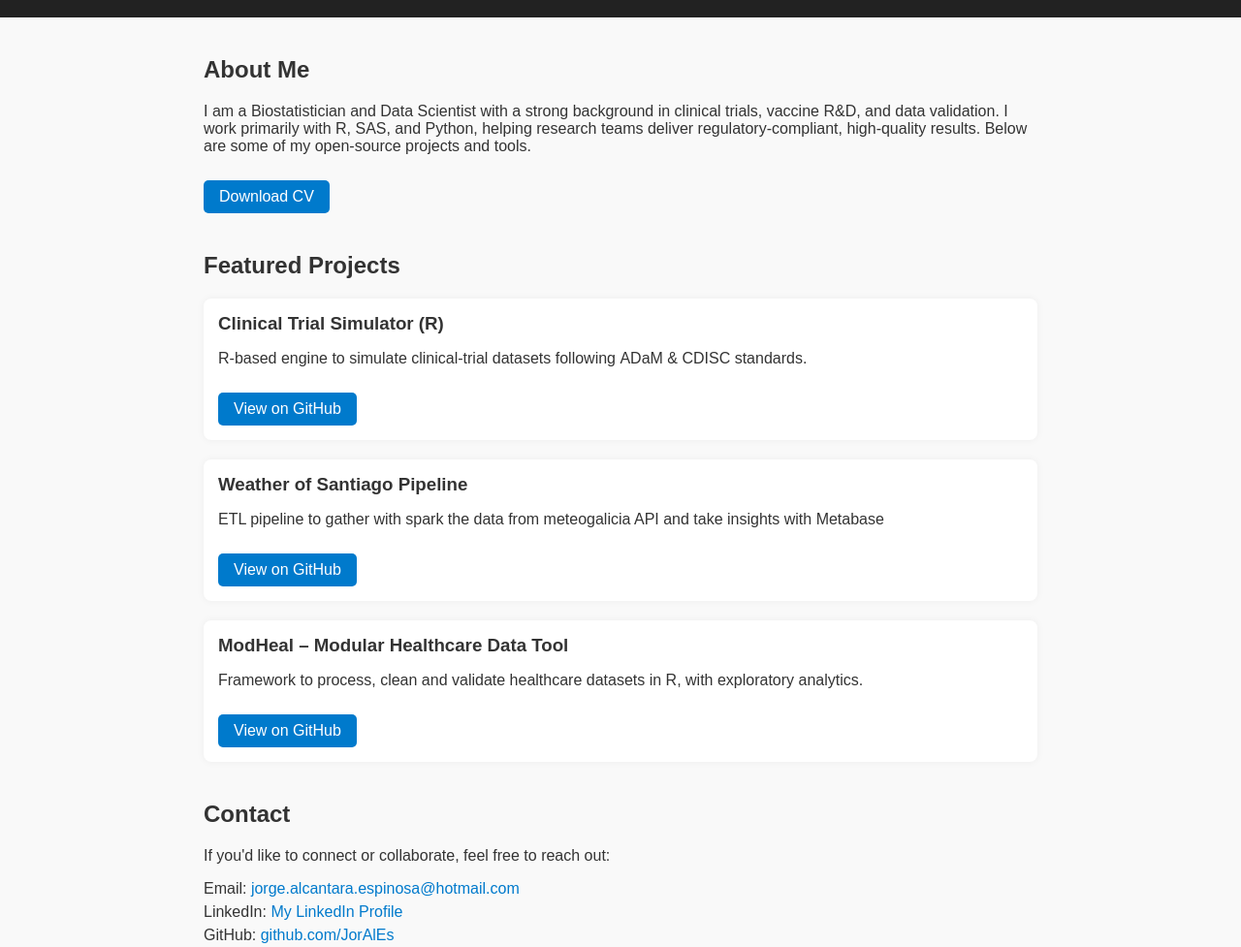
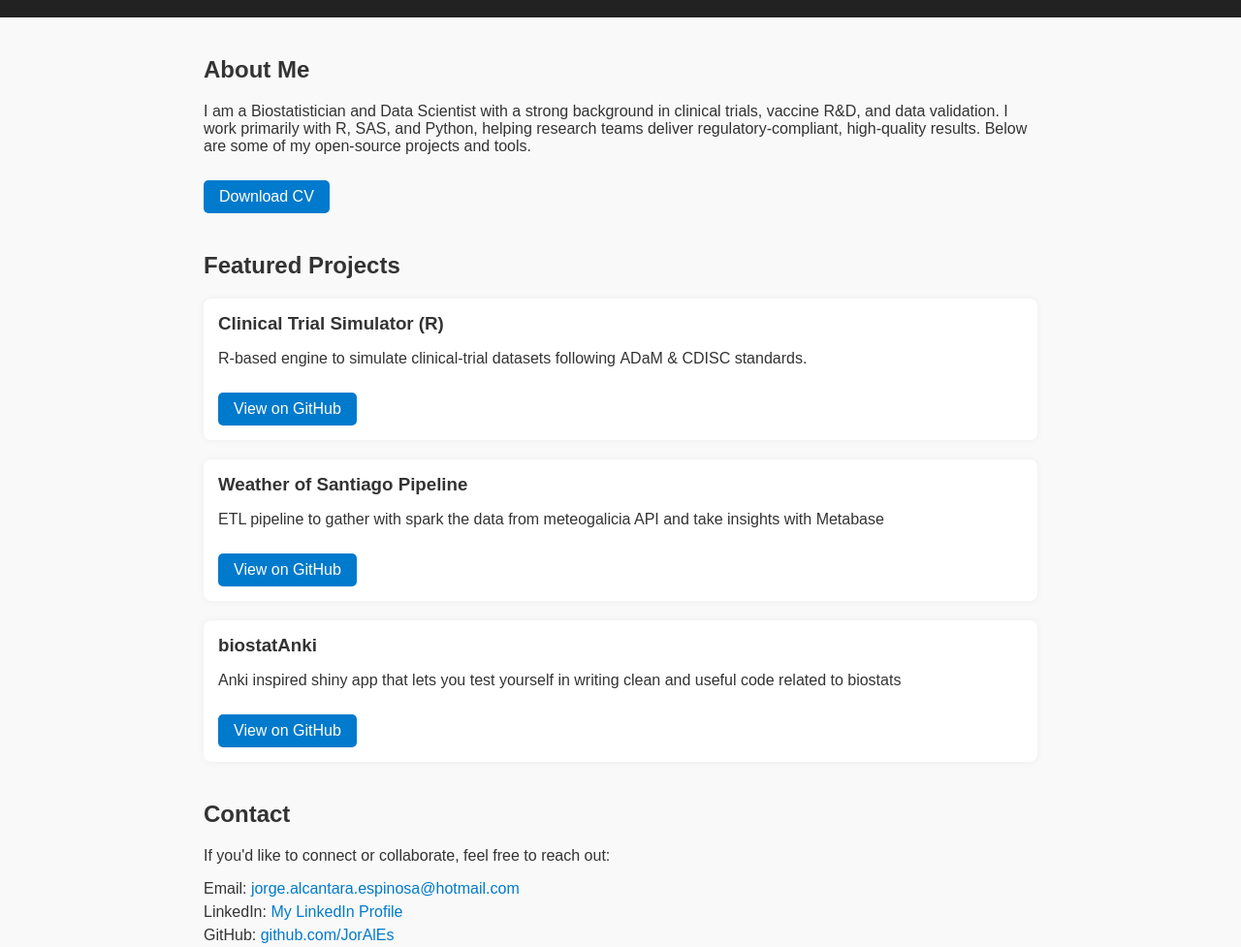
Before and after one commit to JorAlEs/Portfolio, a plain HTML site: page index.html in a window 1280 px wide. Shown: the part 120-1097 px from the top of the page at 97% size. Drawn offline with Linux system fonts and the light colour scheme; no server answers.

Commit message:
chore: changed main projects Update index.html

```diff
--- a/index.html
+++ b/index.html
@@ -118,9 +118,9 @@
       </article>
 
       <article class="project">
-        <h3>ModHeal – Modular Healthcare Data Tool <span data-repo="JorAlEs/modheal"></span></h3>
-        <p>Framework to process, clean and validate healthcare datasets in R, with exploratory analytics.</p>
-        <a class="btn" href="https://github.com/JorAlEs/modheal" target="_blank" rel="noopener">View on GitHub</a>
+        <h3>biostatAnki <span data-repo="JorAlEs/biostatAnki"></span></h3>
+        <p>Anki inspired shiny app that lets you test yourself in writing clean and useful code related to biostats </p>
+        <a class="btn" href="https://github.com/JorAlEs/biostatAnki" target="_blank" rel="noopener">View on GitHub</a>
       </article>
     </section>
 
```
